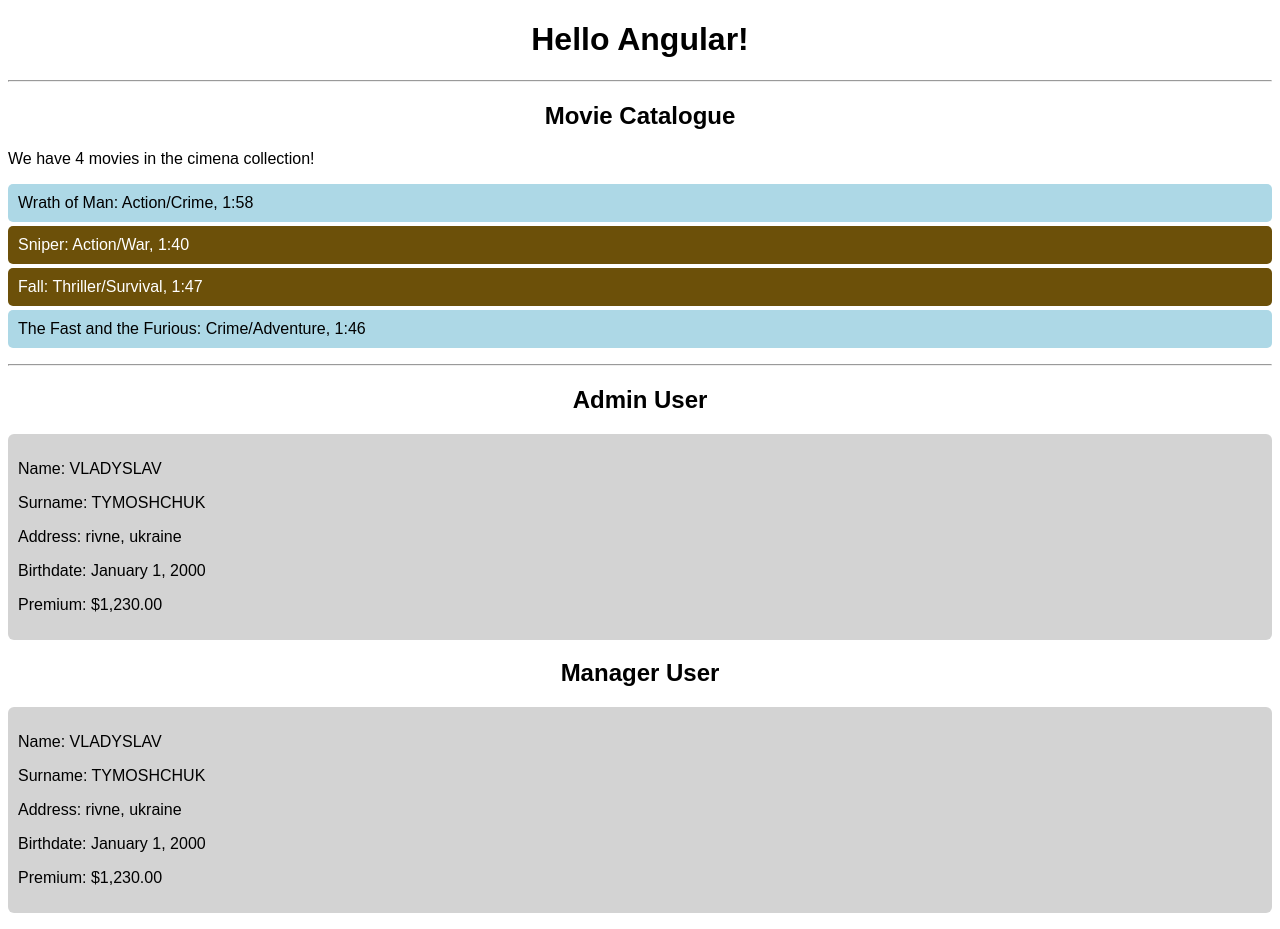
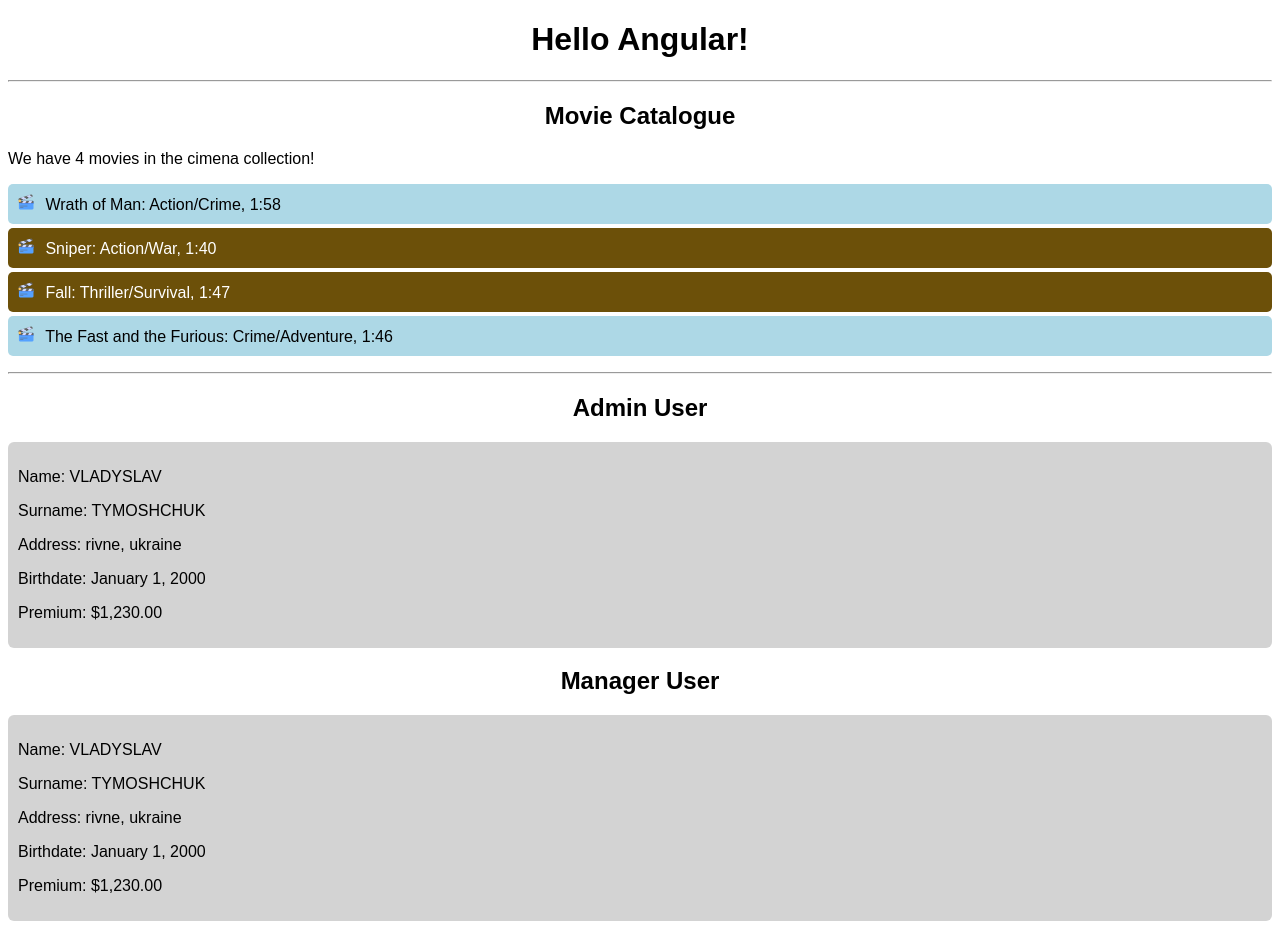
Before and after one commit to vladtymo/Angular-PV125, an Angular app: page / in a window 1280 px wide. Built offline with nearby package versions, Linux system fonts and the light colour scheme.

Commit message:
Set list style image.

```diff
--- a/src/app/movies/movie-list/movie-list.component.css
+++ b/src/app/movies/movie-list/movie-list.component.css
@@ -1,5 +1,6 @@
 ul {
-    list-style-type: none;
+    /* list-style-type: none; */
+    list-style: inside url(../../../assets/film-slate-3.png);
     padding-left: 0;
 }
 
```
Also changed, not shown: src/assets/film-slate-3.png (added).
